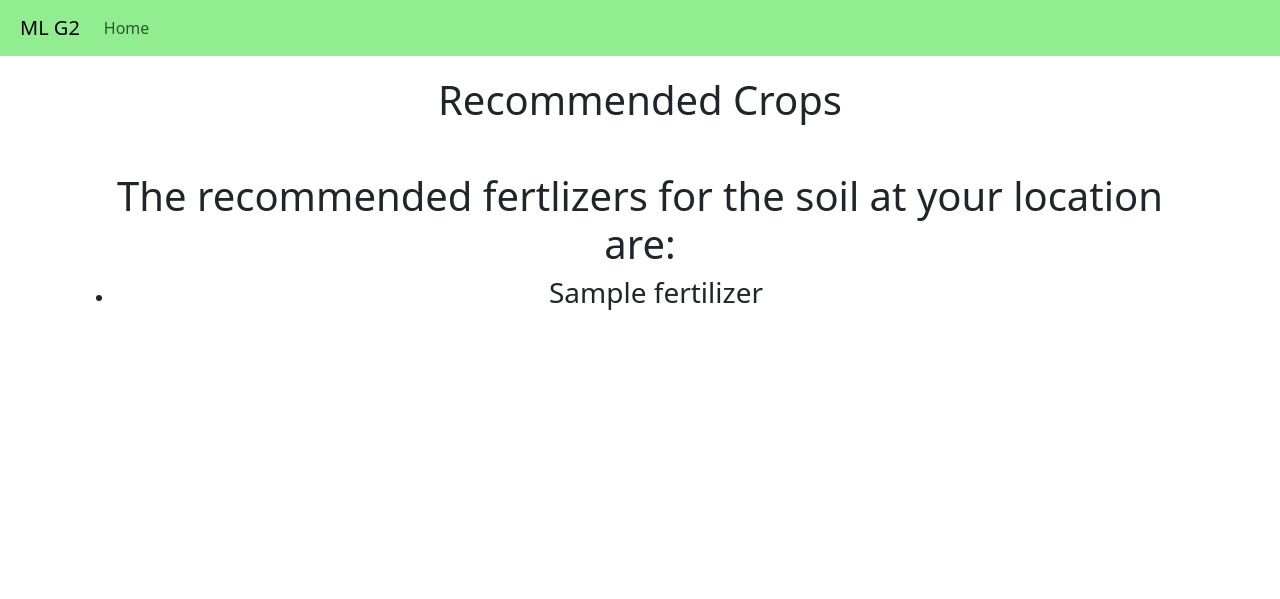
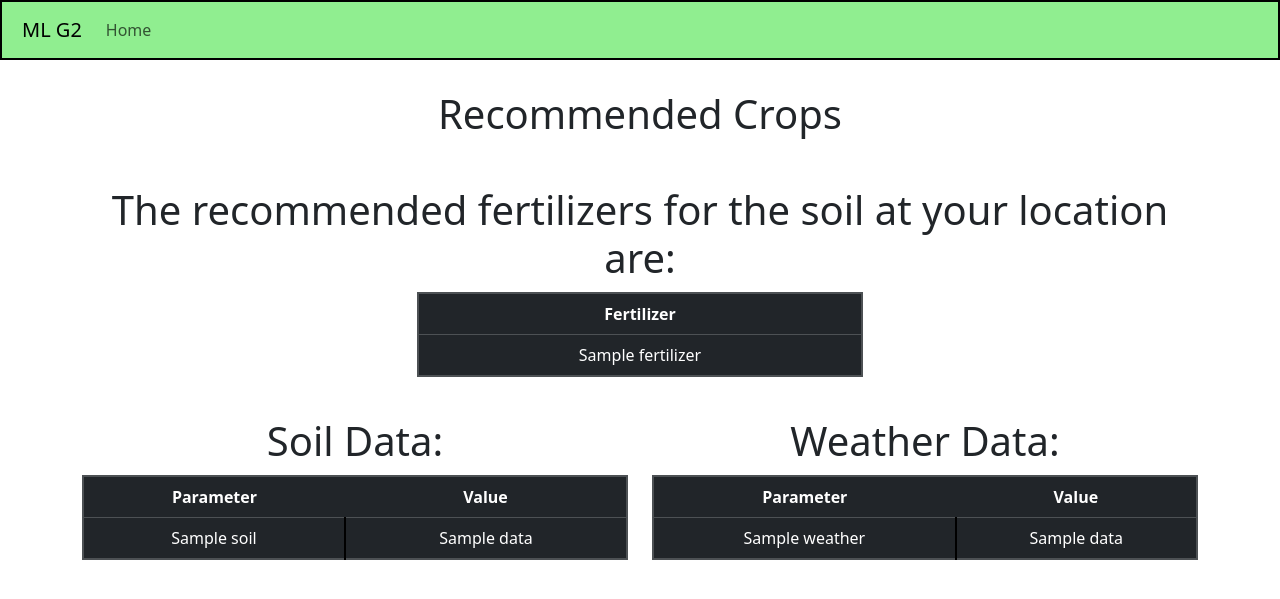
Before and after one commit to minnbanya/ML-Project-G2, a Flask app: template code/templates/result.html in a window 1280 px wide. Shown: the top 599 px of the page. Run offline with Flask 3, Linux system fonts and the light colour scheme; the template is opened without the code that fills it: most values are stand-ins (such as "Sample title", 1, 10 or a date in 2020); parts of the project's set-up code (start-up, migrations or seed data) failed here and were passed over.

Commit message:
data tables

```diff
--- a/code/app.py
+++ b/code/app.py
@@ -151,8 +151,17 @@ def process_input():
     for i in range(len(fert_pred)):
         fertilizer = fertilizer_list[fert_pred[i]]
         fert_result.append(fertilizer)
+    if 'coord' in soil_data:
+        del soil_data['coord']
 
-    return render_template('result.html', crop_result=crop_result, crop_image=crop_image, crop_suit=crop_suit, fert_result=fert_result)
+    desired_keys = ['temperature', 'precip', 'humidity']
+    weather_data = weather_data['current']
+    weather_data = {key: value for key, value in weather_data.items() if key in desired_keys}
+
+    print(soil_data)
+    print(weather_data)
+    return render_template('result.html', crop_result=crop_result, crop_image=crop_image, crop_suit=crop_suit, fert_result=fert_result,
+                           soil_data=soil_data,weather_data=weather_data)
 
 port_number = 8000
 
--- a/code/static/css/styles.css
+++ b/code/static/css/styles.css
@@ -15,7 +15,28 @@ button.btn-custom {
     /* Add any other styles you want */
 }
 
+body {
+    padding-top: 70px; /* Adjust the value based on the height of your navbar */
+}
+
 
 #map {
 height: 400px;
 }
+
+table {
+    border: 2px solid black;
+    background-color: #6e6c6c; /* Gray background color */
+    width: 100%;
+    margin-top: 10px; /* Add some margin for better spacing */
+}
+
+th, td {
+    border: 1px solid black;
+    padding: 8px;
+    text-align: left;
+}
+
+td.parameter {
+    border-right: 2px solid black; /* Add a border to the right of parameter column */
+}
--- a/code/templates/navbar.html
+++ b/code/templates/navbar.html
@@ -1,4 +1,4 @@
-<nav class="navbar navbar-expand-lg" style="background-color: lightgreen">
+<nav class="navbar navbar-expand-lg fixed-top" style="background-color: lightgreen; border: 2px solid black">
     <a class="navbar-brand" href="/" style="margin-left: 20px;">ML G2</a>
     <button class="navbar-toggler" type="button" data-toggle="collapse" data-target="#navbarNav" aria-controls="navbarNav" aria-expanded="false" aria-label="Toggle navigation">
         <span class="navbar-toggler-icon"></span>
--- a/code/templates/result.html
+++ b/code/templates/result.html
@@ -31,14 +31,63 @@
             </div>
         </div>
         <div class="container text-center" style="margin-top: 40px;">
-            <h1>
-                The recommended fertlizers for the soil at your location are:
-            </h1>
-            <ul>
-                {% for fertilizer in fert_result %}
-                <li><h3>{{ fertilizer }}</h3></li>
-                {% endfor %}
-            </ul>
+            <h1>The recommended fertilizers for the soil at your location are:</h1>
+                <table class="table mx-auto table-secondary table-dark" style="width: 40%; ">
+                    <thead>
+                        <tr>
+                            <th scope="col">Fertilizer</th>
+                        </tr>
+                    </thead>
+                    <tbody>
+                        {% for fertilizer in fert_result %}
+                            <tr>
+                                <td class="text-center">{{ fertilizer }}</td>
+                            </tr>
+                        {% endfor %}
+                    </tbody>
+                </table>
+        </div>
+        <div class="container text-center" style="margin-top: 40px;">
+            <div class="row">
+                <div class="col">
+                    <h1>Soil Data:</h1>
+                    <table class="table table-secondary table-dark">
+                        <thead>
+                            <tr>
+                                <th scope="col" class="parameter">Parameter</th>
+                                <th scope="col">Value</th>
+                            </tr>
+                        </thead>
+                        <tbody>
+                            {% for soil, data in soil_data.items() %}
+                                <tr>
+                                    <td class="parameter text-center">{{ soil }}</td>
+                                    <td class="text-center">{{ data }}</td>
+                                </tr>
+                            {% endfor %}
+                        </tbody>
+                    </table>
+                </div>
+                <div class="col">
+                    <h1>Weather Data:</h1>
+                    <table class="table table-secondary table-dark">
+                        <thead>
+                            <tr>
+                                <th scope="col" class="parameter">Parameter</th>
+                                <th scope="col">Value</th>
+                            </tr>
+                        </thead>
+                        <tbody>
+                            {% for weather, data in weather_data.items() %}
+                                <tr>
+                                    <td class="parameter text-center">{{ weather }}</td>
+                                    <td class="text-center">{{ data }}</td>
+                                </tr>
+                            {% endfor %}
+                        </tbody>
+                    </table>
+                </div>
+            </div>
         </div>
     </body>
 </html>
```
